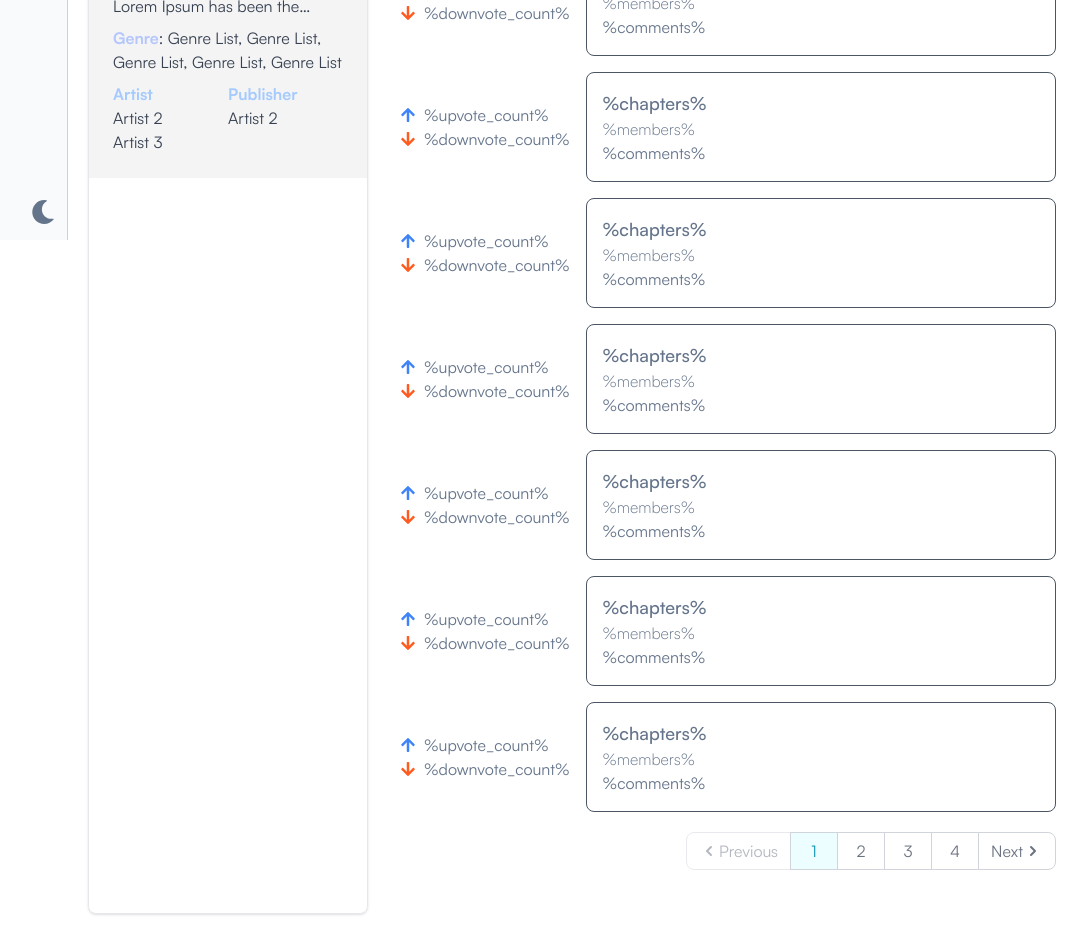
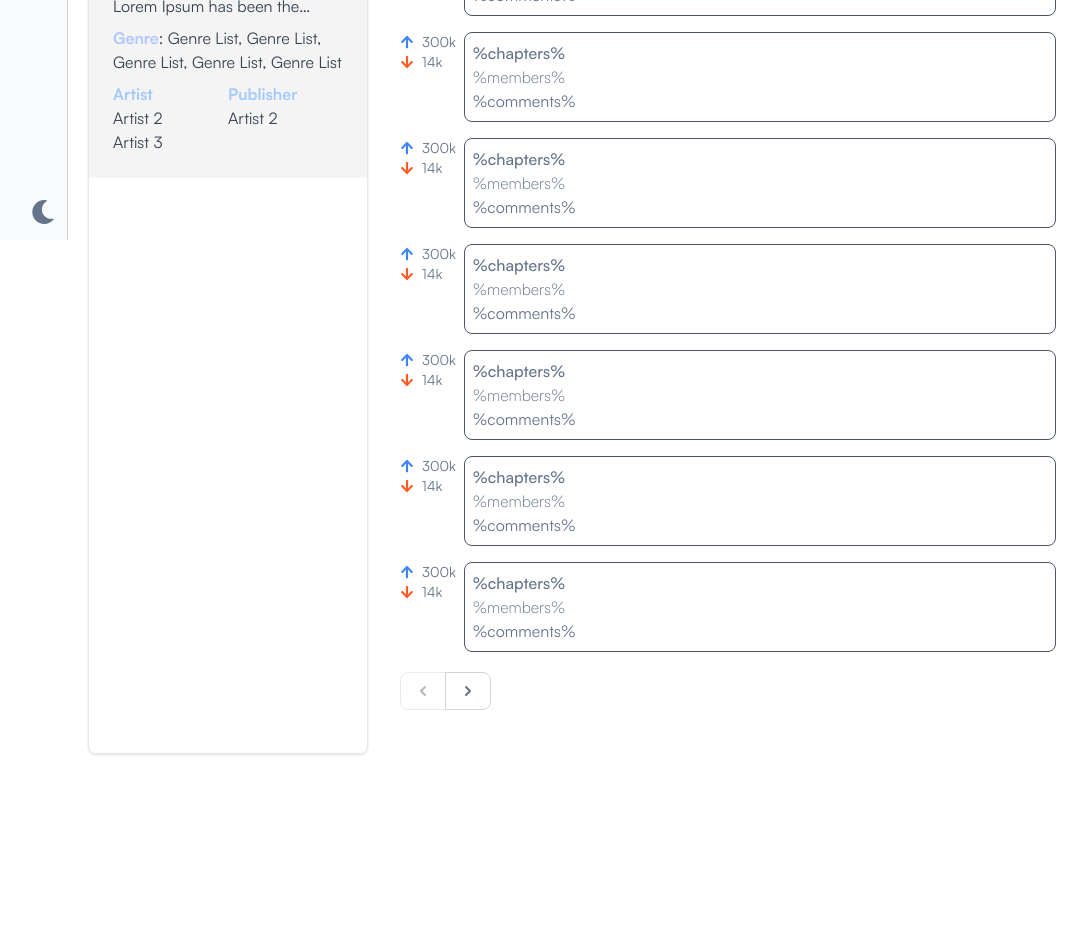
Before and after one commit to azzahradins/kyscms-js, a Next.js app: page /manga/detail/1/community in a window 1280 px wide. Shown: the part 560-1494 px from the top of the page, without its empty margins (188-1275 px from the left). After the commit the page ends 1334 px from the top, so only its background shows below. Built offline with nearby package versions, Linux system fonts and the light colour scheme.

Commit message:
[update] responsive

```diff
--- a/app/(private)/manga/detail/[slug]/(contents)/chapters/page.tsx
+++ b/app/(private)/manga/detail/[slug]/(contents)/chapters/page.tsx
@@ -20,21 +20,19 @@ export default function MangaDetailChapters (): React.ReactElement {
 
   return (
     <>
-      <div className='p-4 dark:bg-dark-2 w-full rounded-lg inline-flex justify-between'>
-        <div>
+      <div className='p-4 dark:bg-dark-2 w-full rounded-lg flex flex-col md:flex-row gap-2 justify-between'>
         <Form methods={useForm()} onSubmit={useForm().handleSubmit((data, e) => { console.log(data) })} className='inline-flex'>
           <InputIcon
             name='search'
             icon={FaSearchengin}
             placeholder='Search Chapter'/>
         </Form>
-        </div>
-        <Link href={`${route}/chapters/add`}>
+        <Link href={`${route}/chapters/add`} className='self-end'>
           <Button
             type='button'
             size='xs'
             style='pills'
-            text='Add Chapter'/>
+            text='Add New Chapter'/>
         </Link>
       </div>
       <div className='p-4 dark:bg-dark-2 w-full rounded-lg'>
--- a/app/(private)/manga/detail/[slug]/(contents)/community/CommentSection.tsx
+++ b/app/(private)/manga/detail/[slug]/(contents)/community/CommentSection.tsx
@@ -28,19 +28,19 @@ export default function CommentSection (): React.ReactElement {
     <h3>Newest Comment</h3>
     <article className='flex flex-col gap-4'>
       {[...Array(8)].map((val) => (
-        <div className='flex flex-row gap-4' key={val}>
-          <section className='flex flex-col justify-center'>
+        <div className='flex flex-row gap-2' key={val}>
+          <section className='flex flex-col w-fit max-w-15 text-ellipsis overflow-hidden text-sm'>
             <div className='inline-flex items-center gap-2'>
               <FaArrowUp className='text-blue-500'/>
-              <label>%upvote_count%</label>
+              <label>300k</label>
             </div>
             <div className='inline-flex items-center gap-2'>
               <FaArrowDown className='text-orange-500'/>
-              <label>%downvote_count%</label>
+              <label>14k</label>
             </div>
           </section>
-          <section className='border border-gray-600 flex-grow rounded-lg p-4'>
-            <h3 className='font-medium'>%chapters%</h3>
+          <section className='border border-gray-600 flex-grow rounded-lg p-2'>
+            <h4 className='font-medium'>%chapters%</h4>
             <p className='font-light'>%members%</p>
             <p>%comments%</p>
           </section>
@@ -50,10 +50,16 @@ export default function CommentSection (): React.ReactElement {
     <Pagination
       theme={customPagination}
       currentPage={currentPage}
-      totalPages={4}
-      onPageChange={(page) => { setCurrentPage(page) }}
+      totalPages={100}
+      previousLabel=''
+      nextLabel=''
+      onPageChange={(page) => {
+        console.log(page)
+        setCurrentPage(page)
+      }}
       showIcons
-      className='place-self-end'/>
+      layout='navigation'
+      className='place-self-start'/>
   </div>
   )
 }
--- a/assets/styles/globals.css
+++ b/assets/styles/globals.css
@@ -22,6 +22,10 @@ h2 {
 
 h3 {
   @apply text-lg
+}
+
+h4 {
+  @apply text-base
 }
 
 .btn-xs {
--- a/components/Page/Tabs.tsx
+++ b/components/Page/Tabs.tsx
@@ -33,7 +33,7 @@ export const Tabs = ({ children }: Props): React.ReactElement => {
 
   return (
     <div>
-      <div className="border border-gray-200 dark:border-none dark:bg-dark-2 mb-4 p-4 flex flex-row gap-8 rounded-lg">
+      <div className="border border-gray-200 dark:border-none dark:bg-dark-2 mb-4 py-4 justify-between md:justify-start flex flex-row gap-4 md:gap-8 px-2 md:px-4 rounded-lg">
         {React.Children.map(children, (child: any, index) => {
           return (
             <Link
```
Lines whose indentation alone changed are shown as unchanged.
